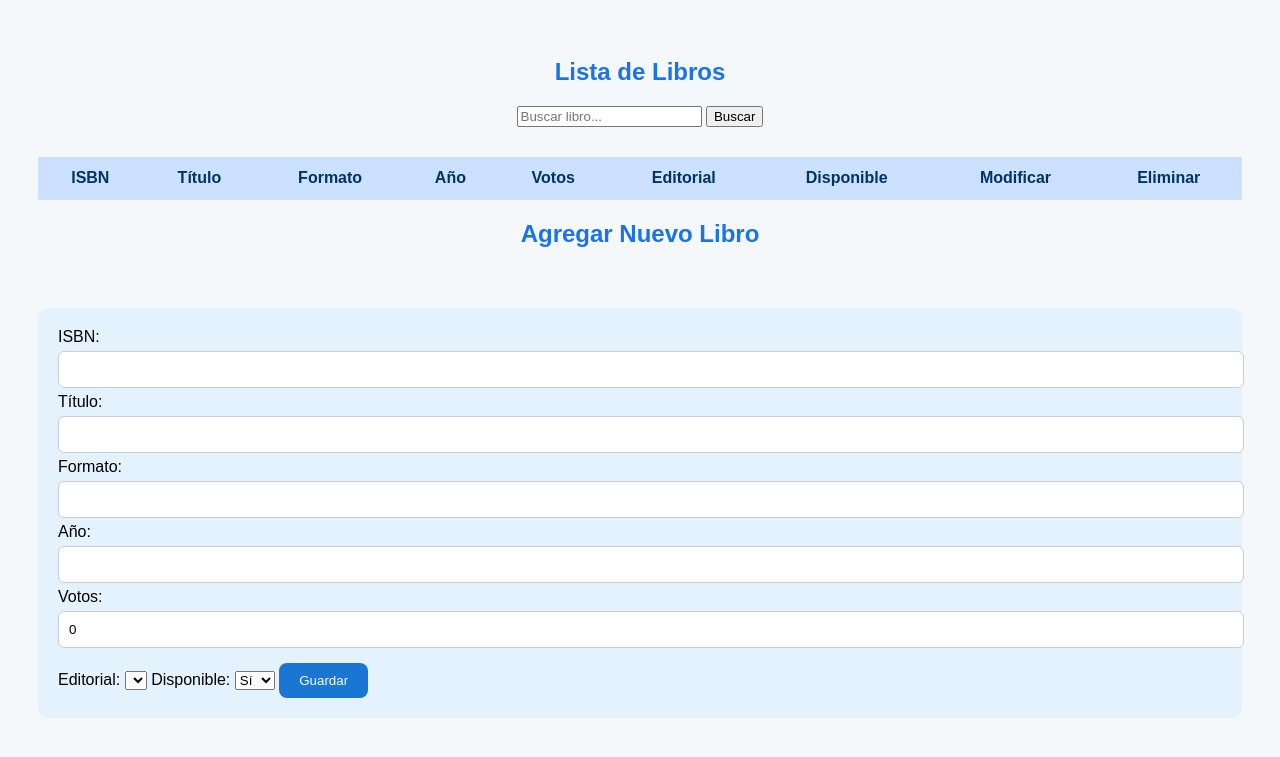
After one commit to Dianitha568/TallerBases, a PHP site: page /guardar_libro.php in a window 1280 px wide. The commit adds this page. Shown: the top 757 px of the page. Run offline with PHP 8.4, Linux system fonts and the light colour scheme; data that the repository does not hold is empty.

Commit message:
arreglo libro

```diff
--- /dev/null
+++ b/guardar_libro.php
@@ -0,0 +1,84 @@
+<!DOCTYPE html>
+<html lang="es">
+<head>
+    <meta charset="UTF-8">
+    <title>Gestión de Libros</title>
+    <link rel="stylesheet" href="css/styles_autor.css">
+</head>
+<body>
+    <div class="container">
+        <h2>Lista de Libros</h2>
+        <form method="get" action="libros.php">
+            <input type="text" name="buscar" placeholder="Buscar libro..." value="<?= htmlspecialchars($busqueda) ?>">
+            <button type="submit">Buscar</button>
+        </form>
+        <div class="tabla-autores">
+            <table>
+                <thead>
+                    <tr>
+                        <th>ISBN</th>
+                        <th>Título</th>
+                        <th>Formato</th>
+                        <th>Año</th>
+                        <th>Votos</th>
+                        <th>Editorial</th>
+                        <th>Disponible</th>
+                        <th>Modificar</th>
+                        <th>Eliminar</th>
+                    </tr>
+                </thead>
+                <tbody>
+                    <?php foreach ($libros as $libro): ?>
+                    <tr>
+                        <td><?= $libro['isbn'] ?></td>
+                        <td><?= $libro['titulo_libro'] ?></td>
+                        <td><?= $libro['formato_libro'] ?></td>
+                        <td><?= $libro['año_libro'] ?></td>
+                        <td><?= $libro['votos_libro'] ?></td>
+                        <td><?= $libro['nombre_editorial'] ?></td>
+                        <td><?= $libro['disponible'] ? 'Sí' : 'No' ?></td>
+                        <td><a href="modificar_libro.php?isbn=<?= $libro['isbn'] ?>" onclick="return confirm('¿Modificar este libro?')">Modificar</a></td>
+                        <td><a href="eliminar_libro.php?isbn=<?= $libro['isbn'] ?>" onclick="return confirm('¿Eliminar este libro?')">Eliminar</a></td>
+                    </tr>
+                    <?php endforeach; ?>
+                </tbody>
+            </table>
+        </div>
+
+        <h2>Agregar Nuevo Libro</h2>
+        <div class="formulario">
+            <form action="guardar_libro.php" method="post">
+                <label>ISBN:
+                    <input type="text" name="isbn" required>
+                </label>
+                <label>Título:
+                    <input type="text" name="titulo_libro" required>
+                </label>
+                <label>Formato:
+                    <input type="text" name="formato_libro" required>
+                </label>
+                <label>Año:
+                    <input type="number" name="año_libro" required>
+                </label>
+                <label>Votos:
+                    <input type="number" name="votos_libro" value="0" required>
+                </label>
+                <label>Editorial:
+                    <select name="editorial" required>
+                        <?php foreach ($editoriales as $editorial): ?>
+                        <option value="<?= $editorial['id_editorial'] ?>"><?= $editorial['nombre_editorial'] ?></option>
+                        <?php endforeach; ?>
+                    </select>
+                </label>
+                <label>Disponible:
+                    <select name="disponible">
+                        <option value="1">Sí</option>
+                        <option value="0">No</option>
+                    </select>
+                </label>
+                <button type="submit">Guardar</button>
+            </form>
+        </div>
+    </div>
+</body>
+</html>
```
Also changed, not shown: gurdar_libro.php (deleted, +0 -33 lines), libros.php (+47 -79 lines), eliminar_libro.php (added), modificar_libro.php (added).
